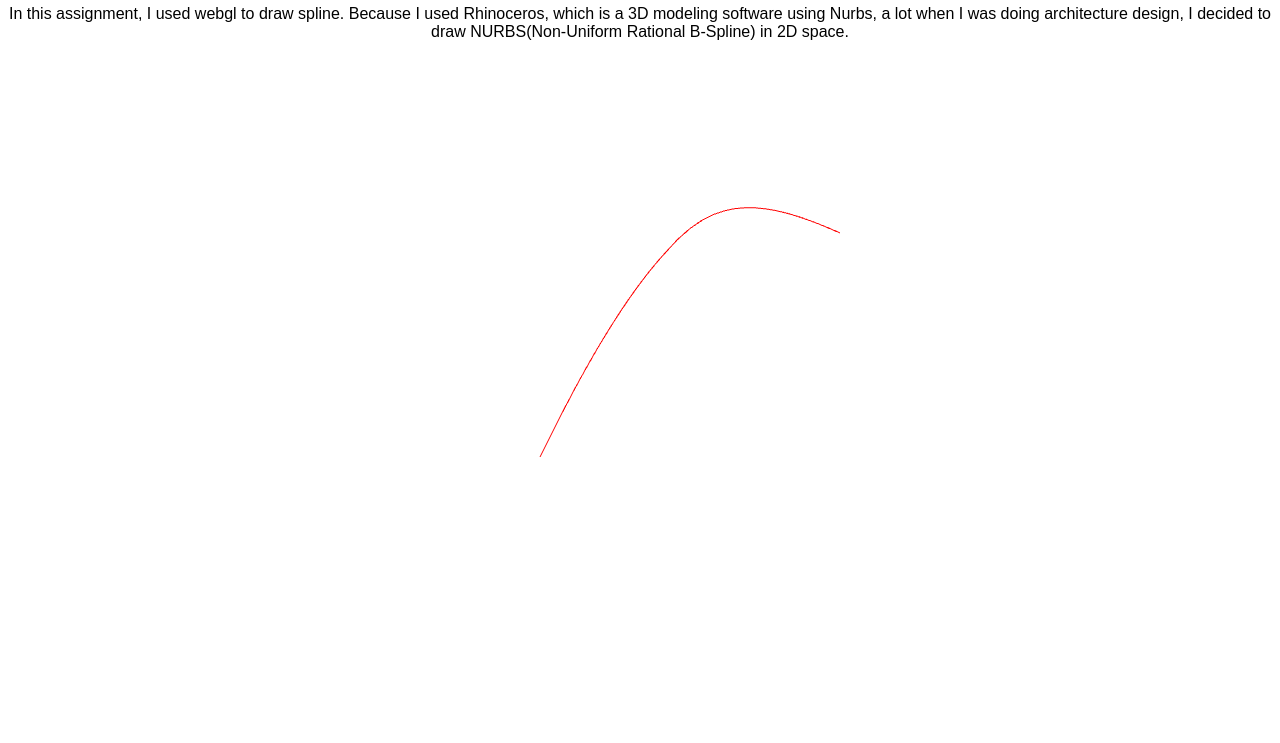
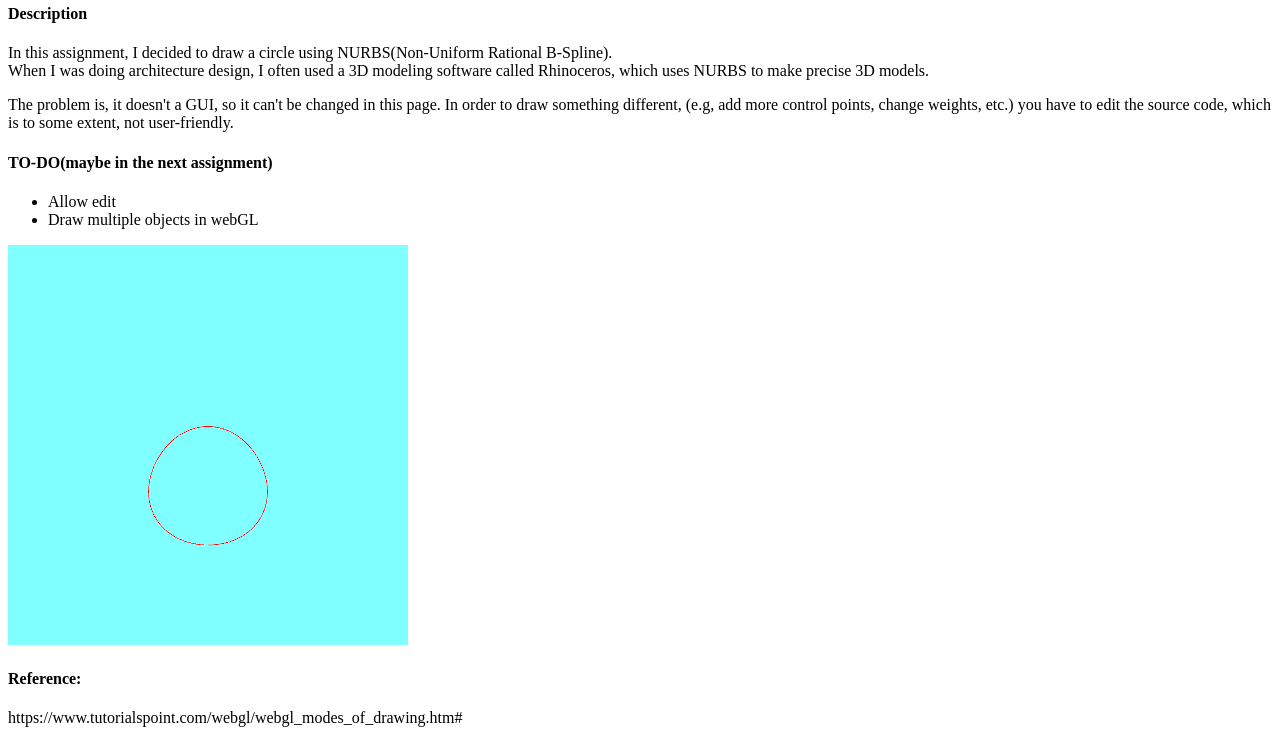
Before and after one commit to WvXY/UTCG23, a plain HTML site: page Assignment1/index.html in a window 1280 px wide. Shown: the part 123-866 px from the top of the page. Before the commit the page ends 800 px from the top, so only its background shows below. Drawn offline with Linux system fonts and the light colour scheme.

Commit message:
add description & circle(not good)

```diff
--- a/Assignment1/index.html
+++ b/Assignment1/index.html
@@ -1,5 +1,5 @@
 <!DOCTYPE html>
-<html lang="en" style="text-align:center; font-family:'Arial'">
+<html lang="en">
 
 <head>
     <meta charset="utf-8">
@@ -7,13 +7,24 @@
 </head>
 <body>
     <h1>UTokyo Computer Graphics 2023</h1>
-    <h2>Assignment 1</h2>
-    <p>In this assignment, I used webgl to draw spline.
-        Because I used Rhinoceros, which is a 3D modeling software using Nurbs,
-        a lot when I was doing architecture design,
-        I decided to draw NURBS(Non-Uniform Rational B-Spline) in 2D space.</p>
-    <p id="output"></p>
-    <canvas id="glCanvas" width="600" height="600"></canvas>
+    <h2>Assignment 1: Spline</h2>
+    <h4>Description</h4>
+    <p>In this assignment, I decided to draw a circle using NURBS(Non-Uniform Rational B-Spline). <br>
+        When I was doing architecture design, I often used a 3D modeling software called Rhinoceros,
+        which uses NURBS to make precise 3D models.
+    </p>
+    <p id="output">The problem is, it doesn't a GUI, so it can't be changed in this page.
+    In order to draw something different, (e.g, add more control points, change weights, etc.)
+    you have to edit the source code, which is to some extent, not user-friendly. </p>
+
+    <h4>TO-DO(maybe in the next assignment)</h4>
+    <ul>
+        <li>Allow edit </li>
+        <li>Draw multiple objects in webGL</li>
+    </ul>
+    <canvas id="glCanvas" width="400" height="400"></canvas>
     <script src="script.js"></script>
+    <h4>Reference:</h4>
+    <p>https://www.tutorialspoint.com/webgl/webgl_modes_of_drawing.htm#</p>
 </body>
 </html>
--- a/Assignment1/script.js
+++ b/Assignment1/script.js
@@ -8,8 +8,10 @@ function basis_function(u, i, p, U) {
             return 0;
         }
     } else {
-        return basis_function(u, i, p - 1, U) * (u - U[i]) / (U[i + p] - U[i]) +
-            basis_function(u, i + 1, p - 1, U) * (U[i + p + 1] - u) / (U[i + p + 1] - U[i + p]);
+        let v1 = (u - U[i]) / (U[i + p] - U[i] +1) || 0;
+        let v2 = (U[i + p + 1] - u) / (U[i + p + 1] - U[i + p] +1) || 0;
+        return basis_function(u, i, p - 1, U) * v1 +
+            basis_function(u, i + 1, p - 1, U) * v2;
     }
 }
 
@@ -35,30 +37,30 @@ function draw_line(p, n, w, U, lines, controlPoints) {
     //var lines = 1000;
     let vertices = [];
     for (let i = 0; i <= lines; i++) {
-        let point = nurbs((i+1) / lines, p, n, w, U, controlPoints);
-        // point[0] = point[0] || 0;
-        // point[1] = point[1] || 0;
-        vertices.push(point[0]/2 || 0, point[1]/2 || 0, 0);
+        let point = nurbs((i + 1) / lines, p, n, w, U, controlPoints);
+        vertices.push(point[0]/2  , point[1]/2 , 0); // x/2, y/2, z=0
     }
     return vertices;
 }
 
 
-// -------Debug-------------------------------
-let P = [[0.0, 0.0], [1, 2], [3, 1]];
-let U = [0.0, 0.2, 0.4, 0.6, 0.8, 0.9, 1.0];
-let w = [1, 1, 1, 1, 1];
-let n = 2;
-let p = 3;
+// -------------------------Draw Circle-------------------------------
+let P = [[0, 0], [1, 0], [1 / 2, Math.sqrt(3) / 2],
+    [0, Math.sqrt(3)], [-1 / 2, Math.sqrt(3) / 2], [-1, 0],
+    [0, 0]];
+const U = [0, 0, 0, 1/3, 1/3, 2/3, 2/3, 1, 1, 1];
+let w = [1, 0.5, 1, 0.5, 1, 0.5, 1];
+let n = 6;
+let p = 2;
 let m = n + p + 1;
 
-const vertices = draw_line(p, n, w, U, 100, P);
-// console.log(vertices);
+let vertices = draw_line(p, n, w, U, 100, P);
+console.log(vertices);
 
 // output vertices
 // document.getElementById("output").innerHTML = vertices;
 
-/*-----------------------------div---------------------------------------
+/*-------------------------------------------------------------------
 Code Below referred from (Edited)
 https://www.tutorialspoint.com/webgl/webgl_modes_of_drawing.htm#
 */
@@ -66,7 +68,7 @@ https://www.tutorialspoint.com/webgl/webgl_modes_of_drawing.htm#
 
 // init
 const canvas = document.getElementById("glCanvas");
-const gl = canvas.getContext("webgl2");
+const gl = canvas.getContext("webgl");
 
 // let vertices = [
 //     -0.7, -1.1, 0,
@@ -120,13 +122,13 @@ gl.useProgram(shaderProgram);
 
 gl.bindBuffer(gl.ARRAY_BUFFER, vertexBuffer);
 const coord = gl.getAttribLocation(shaderProgram, "coordinates");
-gl.vertexAttribPointer(coord, 3, gl.FLOAT, true, 0, 0); // what?
+gl.vertexAttribPointer(coord, 3, gl.FLOAT, false, 0, 0); // what?
 gl.enableVertexAttribArray(coord);
 
 // Draw
-// gl.clearColor(0,1, 1, 1);
-// gl.enable(gl.DEPTH_TEST);
-// gl.clear(gl.COLOR_BUFFER_BIT | gl.DEPTH_BUFFER_BIT);
-gl.viewport(-100,-100,canvas.width, canvas.height);
-gl.drawArrays(gl.LINE_STRIP, 0, 99);
+gl.clearColor(0,1, 1, 0.5);
+gl.enable(gl.DEPTH_TEST);
+gl.clear(gl.COLOR_BUFFER_BIT | gl.DEPTH_BUFFER_BIT);
+gl.viewport(0, -100, canvas.width, canvas.height);
+gl.drawArrays(gl.LINE_LOOP, 0, 300);
 // gl.drawArrays()
```
